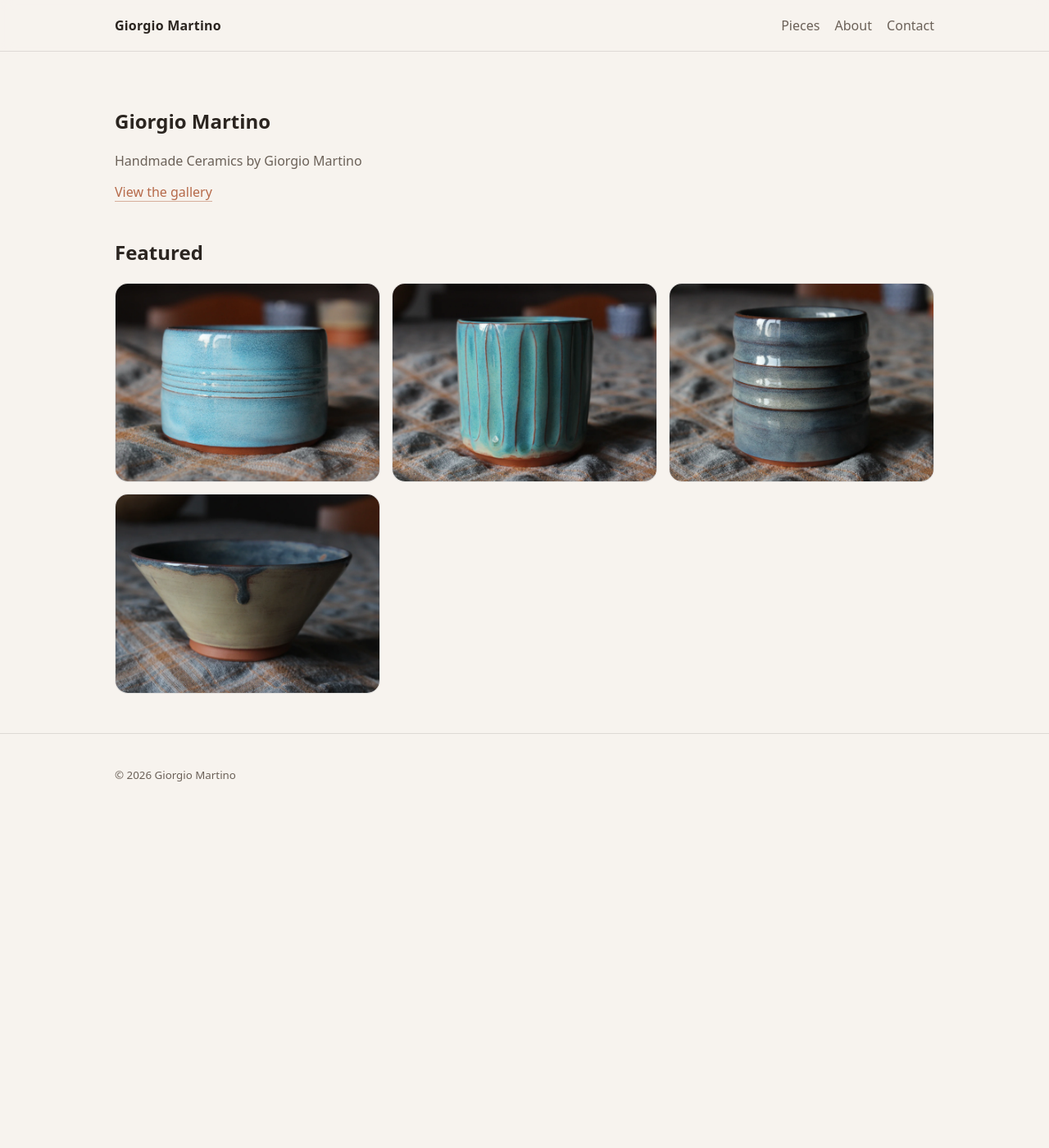
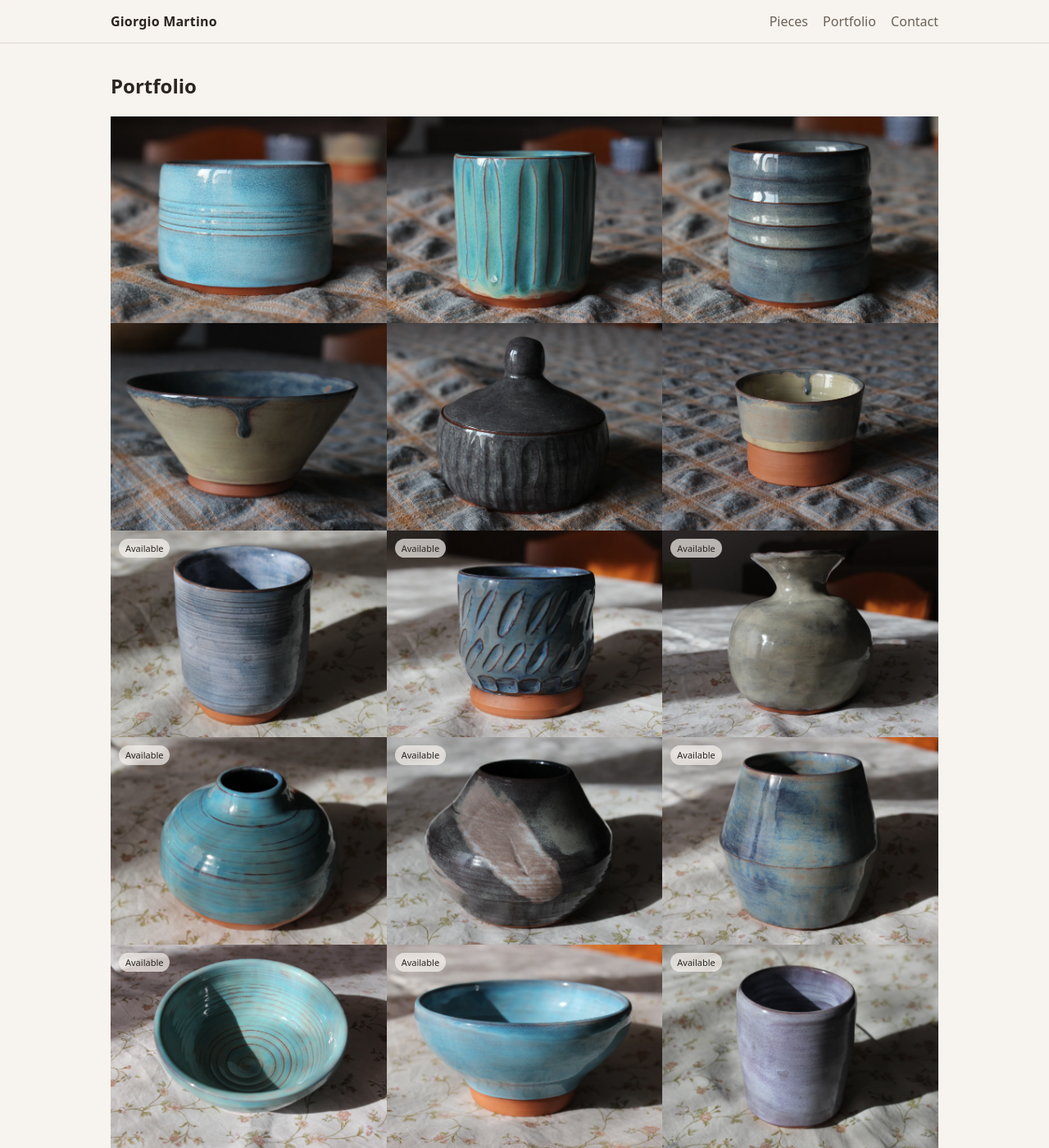
Before and after one commit to GiorgioMartino/ceramics, a Jekyll site: the page built from index.md, in a window 1280 px wide and 1400 px high. Shown: the whole window at 82% size. Built offline with Jekyll 4.4.1, drawn with Linux system fonts in a browser that asks for light colours; some of the changed text lies outside the part shown.

Commit message:
Refactor - turn into portfolio

```diff
--- a/_includes/header.html
+++ b/_includes/header.html
@@ -4,7 +4,7 @@
 
         <nav class="nav">
             <a href="{{ '/pieces/' | relative_url }}">Pieces</a>
-            <a href="{{ '/about/' | relative_url }}">About</a>
+            <a href="{{ '/' | relative_url }}">Portfolio</a>
             <a href="{{ '/contact/' | relative_url }}">Contact</a>
         </nav>
     </div>
--- a/assets/css/site.css
+++ b/assets/css/site.css
@@ -16,7 +16,11 @@ body {
     line-height: 1.4;
 }
 
-.container { max-width: 1040px; margin: 0 auto; padding: 20px; }
+.container {
+    max-width: 1040px;
+    margin: 0 auto;
+    padding: 15px;
+}
 
 .site-header {
     position: sticky;
@@ -26,12 +30,17 @@ body {
     border-bottom: 1px solid var(--border);
     z-index: 10;
 }
-.header-inner { display: flex; align-items: center; justify-content: space-between; gap: 16px; }
+
+.header-inner {
+    display: flex;
+    align-items: center;
+    justify-content: space-between;
+    gap: 0px;
+}
 .brand { color: var(--text); text-decoration: none; font-weight: 700; letter-spacing: 0.2px; }
 .nav a { color: var(--muted); text-decoration: none; margin-left: 14px; }
 .nav a:hover { color: var(--text); }
 
-.page-header { padding: 14px 0; }
 .subtitle { color: var(--muted); max-width: 60ch; }
 
 .hero { padding: 28px 0 10px; }
@@ -64,7 +73,7 @@ body {
     border: 1px solid var(--border);
     background: transparent;
     color: var(--muted);
-    padding: 8px 10px;
+    padding: 4px 12px;
     border-radius: 999px;
     cursor: pointer;
 }
@@ -74,11 +83,39 @@ body {
     background: rgba(182, 106, 74, 0.10);
 }
 
-.grid { display: grid; grid-template-columns: repeat(3, 1fr); gap: 14px; }
+.grid {
+    display: grid;
+    grid-template-columns: repeat(3, 1fr);
+    gap: 2px;
+}
 @media (max-width: 900px) { .grid { grid-template-columns: repeat(2, 1fr); } }
 @media (max-width: 580px) { .grid { grid-template-columns: 1fr; } }
 
-.card { border: 1px solid var(--border); background: var(--card); border-radius: 16px; overflow: hidden; }
+/* Homepage-only: more minimal portfolio grid */
+.home-portfolio-grid {
+    gap: 0;
+}
+
+.home-portfolio-grid .card {
+    border-radius: 0;
+    border: 0;
+    background: transparent;
+}
+
+.home-portfolio-grid .thumb {
+    border-radius: 0;
+}
+
+.home-portfolio-grid .thumb img {
+    border-radius: 0;
+}
+
+.card {
+    border: 0;
+    background: var(--card);
+    border-radius: 0;
+    overflow: hidden;
+}
 .card-link { display: block; color: inherit; text-decoration: none; }
 .thumb { position: relative; aspect-ratio: 4/3; background: rgba(43, 37, 32, 0.06); }
 .thumb img { width: 100%; height: 100%; object-fit: cover; display: block; }
@@ -101,11 +138,10 @@ body {
     position: absolute;
     top: 10px;
     left: 10px;
-    font-size: 12px;
-    padding: 6px 10px;
+    font-size: 11px;
+    padding: 4px 8px;
     border-radius: 999px;
-    border: 1px solid var(--border);
-    background: rgba(247, 243, 238, 0.85);
+    background: rgba(247, 243, 238, 0.7);
 }
 .badge-piece {
     top: 10px;
@@ -116,26 +152,145 @@ body {
     border: 1px solid var(--border);
     background: rgba(247, 243, 238, 0.85);
 }
-.badge-available { border-color: rgba(46, 125, 50, 0.35); }
-.badge-unavailable { border-color: rgba(97, 97, 97, 0.35); }
 
-.chips { display: flex; flex-wrap: wrap; gap: 6px; margin-top: 10px; }
-.chip { font-size: 12px; color: var(--muted); border: 1px solid var(--border); padding: 4px 8px; border-radius: 999px; }
+.chips {
+    display: flex;
+    flex-wrap: wrap;
+    gap: 6px;
+    margin-top: 10px;
+}
+
+.chip {
+    font-size: 11px;
+    color: var(--muted);
+    padding: 4px 8px;
+    border-radius: 999px;
+}
+
+/* Overlay chips on top of the photo (bottom-left) */
+.chips--overlay {
+    position: absolute;
+    left: 10px;
+    bottom: 10px;
+    margin-top: 0;
+    z-index: 2;
+}
+
+.chips--overlay .chip {
+    background: rgba(247, 243, 238, 0.85);
+    backdrop-filter: blur(6px);
+}
+
+/* OPTION C — “Corner ribbon”: more graphic, very visible */
+.price--overlay {
+    position: absolute;
+    right: 10px;
+    bottom: 10px;
+    z-index: 2;
+
+    font-size: 10px;
+    font-weight: 800;
+    letter-spacing: 0.4px;
+    text-transform: uppercase;
+
+    color: rgba(255, 255, 255, 0.95);
+    background: rgba(182, 106, 74, 0.85);
+
+    padding: 6px 12px;
+    border-radius: 2px;
+}
 
 .breadcrumb { margin: 10px 0 14px; }
 .breadcrumb a { color: var(--muted); text-decoration: none; }
 .breadcrumb a:hover { color: var(--text); }
 
 .piece-header { padding: 10px 0 6px; }
-.piece-sub { margin-top: 8px; color: var(--muted); display: flex; flex-wrap: wrap; gap: 8px; align-items: center; }
-.piece-gallery { display: grid; grid-template-columns: 1fr; gap: 12px; margin: 12px 0 14px; }
+
+/* “On top” row for status + price */
+.piece-topbar {
+    display: flex;
+    align-items: center;
+    justify-content: space-between;
+    gap: 10px;
+    margin: 2px 0 10px;
+}
+
+.tag { display: inline-block; }
+
+/* Similar design to .price--overlay (but NOT absolutely positioned) */
+.tag--overlay {
+    font-size: 10px;
+    font-weight: 800;
+    letter-spacing: 0.4px;
+    text-transform: uppercase;
+
+    color: rgba(255, 255, 255, 0.95);
+
+    padding: 6px 12px;
+    border-radius: 2px;
+}
+
+.tag--available { background: rgba(46, 125, 75, 0.85); }
+.tag--unavailable { background: rgba(107, 97, 88, 0.85); }
+
+/* Price pill for the topbar: same “ribbon” styling, but in normal flow */
+.price--topbar {
+    position: static; /* important: overrides absolute overlay behavior */
+    right: auto;
+    bottom: auto;
+
+    font-size: 10px;
+    font-weight: 800;
+    letter-spacing: 0.4px;
+    text-transform: uppercase;
+
+    color: rgba(255, 255, 255, 0.95);
+    background: rgba(182, 106, 74, 0.85);
+
+    padding: 6px 12px;
+    border-radius: 2px;
+
+    white-space: nowrap;
+}
+
+.price {
+    display: inline-block;
+}
+
+/* Body text section under the gallery */
+.piece-body {
+    margin-top: 12px;
+    max-width: 70ch;
+}
+
+/* 2 images per row */
+.piece-gallery {
+    display: grid;
+    grid-template-columns: repeat(2, 1fr);
+    gap: 12px;
+    margin: 12px 0 14px;
+}
+
+@media (max-width: 700px) {
+    .piece-gallery { grid-template-columns: 1fr; }
+}
+
+/* Make the grid feel “designed”: uniform tiles */
 .piece-image {
     margin: 0;
     border-radius: 16px;
     overflow: hidden;
     border: 1px solid var(--border);
     background: rgba(255, 255, 255, 0.35);
+
+    aspect-ratio: 4 / 3;          /* key change */
 }
-.piece-image img { width: 100%; height: auto; display: block; }
+
+.piece-image img {
+    width: 100%;
+    height: 100%;                 /* key change */
+    object-fit: cover;            /* key change */
+    display: block;
+}
 
 .site-footer { border-top: 1px solid var(--border); margin-top: 28px; padding: 18px 0; color: var(--muted); }
--- a/index.md
+++ b/index.md
@@ -3,23 +3,36 @@ layout: default
 title: Home
 ---
 
-<section class="hero">
-  <h1>{{ site.title }}</h1>
-  <p class="subtitle">{{ site.description }}</p>
-  <p><a class="cta" href="{{ '/pieces/' | relative_url }}">View the gallery</a></p>
-</section>
+[//]: # (<section class="hero">)
+
+[//]: # (  <h1>{{ site.title }}</h1>)
+
+[//]: # (  <p class="subtitle">{{ site.description }}</p>)
+
+[//]: # (  <p><a class="cta" href="{{ '/pieces/' | relative_url }}">Filter by availability & category</a></p>)
+
+[//]: # (</section>)
 
 {% assign featured = site.pieces | where: "featured", true | sort: "year" | reverse %}
-{% if featured and featured.size > 0 %}
-  <section class="featured">
-    <h2>Featured</h2>
-    <div class="grid">
-      {% for piece in featured limit: 6 %}
+{% assign rest = site.pieces | where_exp: "p", "p.featured != true" | sort: "year" | reverse %}
+{% assign all_pieces = featured | concat: rest %}
+
+{% if all_pieces and all_pieces.size > 0 %}
+  <section class="featured home-portfolio">
+    <h1>Portfolio</h1>
+    <div class="grid home-portfolio-grid">
+      {% for piece in all_pieces %}
+        {% assign status = piece.status | downcase %}
         <article class="card">
           <a class="card-link" href="{{ piece.url | relative_url }}">
             <div class="thumb">
               {% if piece.images and piece.images.size > 0 %}
                 <img src="{{ piece.images[0] | relative_url }}" alt="{{ piece.title }}" loading="lazy" />
+              {% else %}
+                <div class="thumb-placeholder">No image yet</div>
+              {% endif %}
+              {% if status == "available" %}
+                <span class="badge badge-available">Available</span>
               {% endif %}
             </div>
           </a>
```
Also changed, not shown: _layouts/gallery.html (+45 -28 lines), _layouts/piece.html (+21 -23 lines), about.md (deleted, +0 -7 lines).
